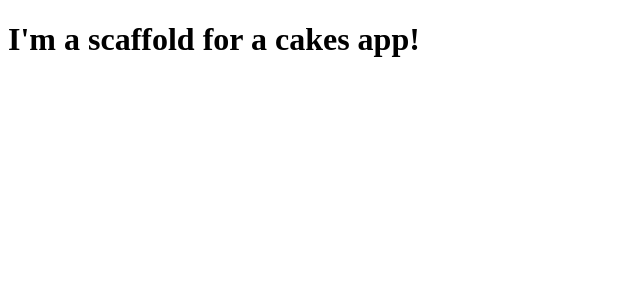
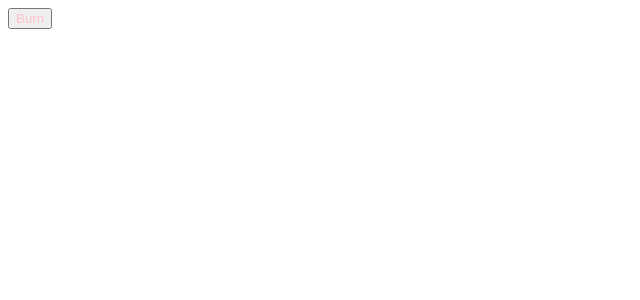
Before and after one commit to adambelton/cakes-app, a React app: page / in a window 1280 px wide. Shown: the top 300 px of the page, without its empty margins (0-640 px from the left). Built offline with nearby package versions, Linux system fonts and the light colour scheme.

Commit message:
add styled components

```diff
--- /dev/null
+++ b/src/components/cakes-list.tsx
@@ -0,0 +1,10 @@
+import React from 'react';
+import styled from 'styled-components';
+
+const Button = styled('button')`
+	color: pink;
+`;
+
+export const CakesList = () => {
+	return <Button>Burn</Button>;
+};
--- a/src/index.html
+++ b/src/index.html
@@ -3,7 +3,7 @@
 	<head>
 		<meta charset="UTF-8" />
 		<meta name="viewport" content="width=device-width, initial-scale=1.0" />
-		<title>Cakes App Scaffold</title>
+		<title>Cakes App!</title>
 	</head>
 	<body>
 		<div id="root"></div>
--- a/src/index.tsx
+++ b/src/index.tsx
@@ -1,10 +1,11 @@
 import React from 'react';
 import ReactDOM from 'react-dom';
+import { CakesList } from './components/cakes-list';
 
 const root = document.getElementById('root');
 
 const App = () => {
-	return <h1>I'm a scaffold for a cakes app!</h1>;
+	return <CakesList />;
 };
 
 ReactDOM.render(<App />, root);
--- a/tsconfig.json
+++ b/tsconfig.json
@@ -6,7 +6,8 @@
 		"outDir": "./build/",
 		"sourceMap": true,
 		"target": "es5",
-		"esModuleInterop": true
+		"esModuleInterop": true,
+		"skipLibCheck": true
 	},
 	"include": ["./src/**/*"],
 	"exclude": ["build", "node_modules"]
```
Also changed, not shown: package.json (+4 -3 lines), 1 other file (tests, documents, lock files or other folders).
